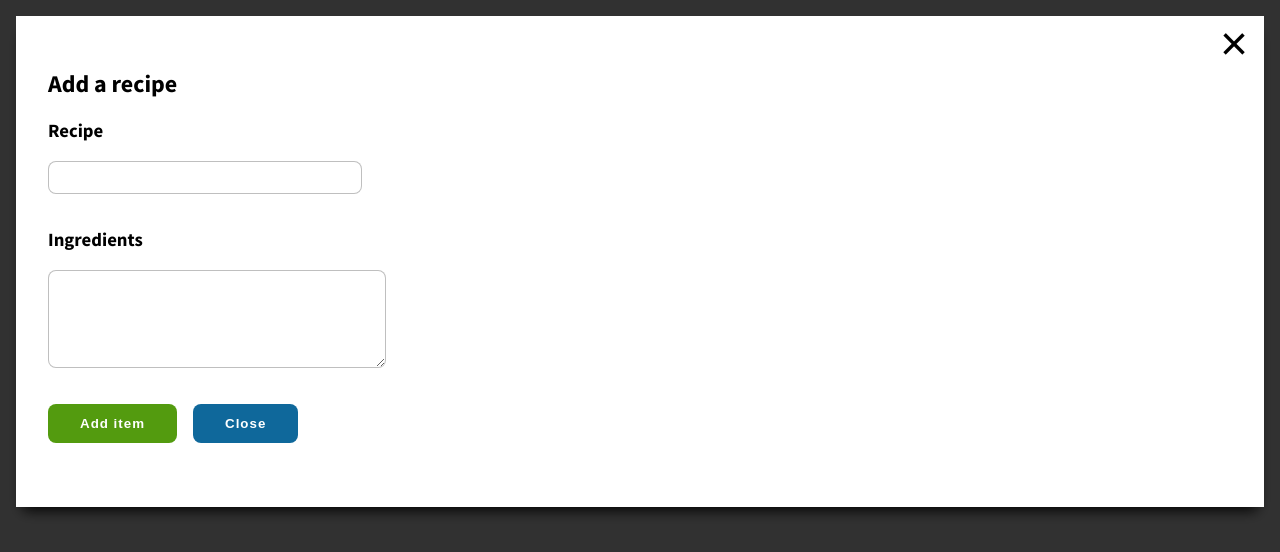
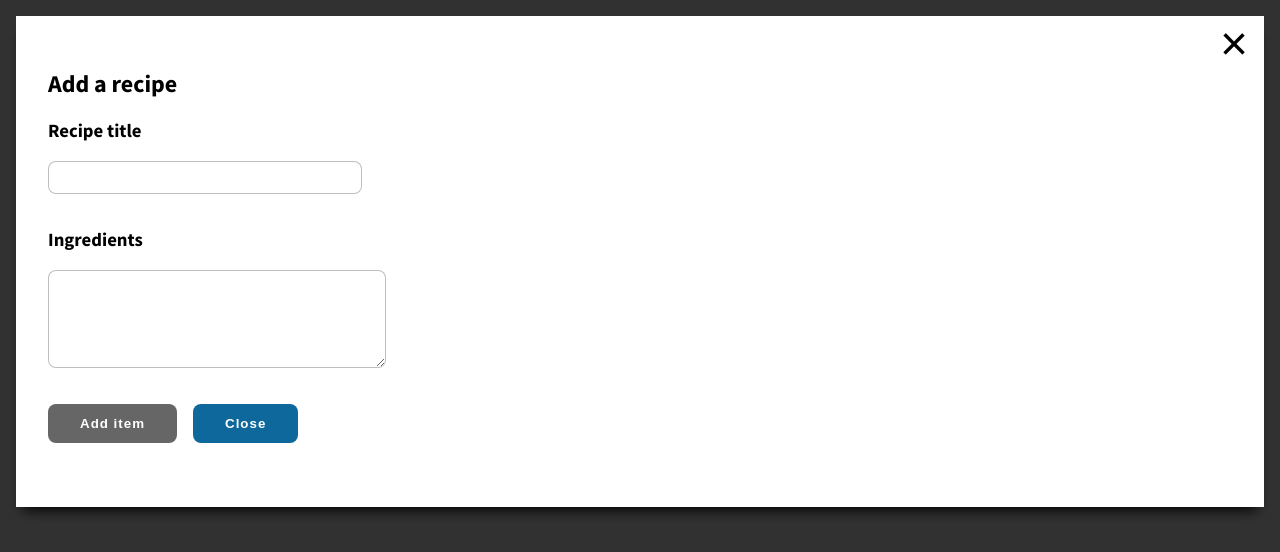
Before and after one commit to lucasgoral/react-crud, a React (Create React App) app: page / in a window 1280 px wide. Both pictures are taken after a click on the button "Add item". Shown: the top 552 px of the page. Built offline with nearby package versions, Linux system fonts and the light colour scheme.

Commit message:
added validation

```diff
--- a/src/components/RecipeForm.jsx
+++ b/src/components/RecipeForm.jsx
@@ -1,5 +1,6 @@
-import React from "react";
+import React, { useState } from "react";
 import PropTypes from "prop-types";
+import { strToArray } from "../utils";
 
 const RecipeForm = ({
   handleSubmit,
@@ -9,28 +10,88 @@
   edit,
   close
 }) => {
+  const initialValidation = {
+    title: title.trim().length > 0,
+    ingredients: strToArray(ingredients).length > 0,
+    titleChanged: false,
+    ingChanged: false
+  };
+
+
+
+  const [validation, seValidation] = useState(initialValidation);
+  const validate = e => {
+
+    if (e.target.name === "title") {
+      seValidation({
+        ...validation,
+        title: e.target.value.trim().length > 0,
+        titleChanged: true
+      });
+    }
+    if (e.target.name === "ingredients") {
+      seValidation({
+        ...validation,
+        ingredients: strToArray(e.target.value).length > 0,
+        ingChanged: true
+      });
+    }
+    console.log(validation);
+
+  };
+  const validAndHandleCHnage = e => {
+    handleChange(e);
+    validate(e);
+  };
   return (
     <div>
       <form action="post">
         <h2>{edit ? "Edit the recipe" : "Add a recipe"}</h2>
         <div>
-          <h3>Recipe</h3>
+          <h3>Recipe title</h3>
           <input
             type="text"
             name="title"
-            onChange={handleChange}
+            onChange={validAndHandleCHnage}
             value={title}
           />
+          <p
+          className='error'
+           style={{
+              display:
+                !validation.title && validation.titleChanged ? "block" : "none"
+            }}
+          >
+            Incorrect title
+          </p>
         </div>
         <div>
           <h3>Ingredients</h3>
           <textarea
             name="ingredients"
-            onChange={handleChange}
+            onChange={validAndHandleCHnage}
             value={ingredients}
           />
+          <p
+            className="error"
+            style={{
+              display:
+                !validation.ingredients && validation.ingChanged ? "block" : "none"
+            }}
+          >
+            Incorrect ingredients list
+          </p>
         </div>
-        <button className="bt bt-good" type="submit" onClick={handleSubmit}>
+        <button
+          className="bt bt-good"
+          type="submit"
+          onClick={handleSubmit}
+          disabled={
+            validation.ingChanged && validation.titleChanged && validation.title && validation.ingredients
+              ? false
+              : true
+          }
+        >
           {edit ? "Edit Item" : "Add item"}
         </button>
         <button type="button" className="bt" onClick={close}>
--- a/src/containers/AddRecipe.jsx
+++ b/src/containers/AddRecipe.jsx
@@ -36,10 +36,8 @@
     e.preventDefault();
     const title = state.title.trim();
     const ingredients = strToArray(state.ingredients);
-    if (title.length > 0 && ingredients.length > 0) {
-      addItem(title, ingredients);
-      close();
-    }
+    addItem(title, ingredients);
+    close();
   };
 
   return (
--- a/src/sass/buttons.scss
+++ b/src/sass/buttons.scss
@@ -3,7 +3,7 @@
     color: $white;
     border: 0;
     background: $color01;
-    transition: opacity 0.2s;
+    transition: opacity 0.2s, background-color 0.4s;
     border-radius: 0.5rem;
     margin-bottom: 2rem;
     margin-top: 1rem;
@@ -40,3 +40,7 @@
     margin-top: 3rem;
     width: 100%;
 }
+
+.bt[disabled] {
+    background-color: $gray;
+}
--- a/src/sass/form.scss
+++ b/src/sass/form.scss
@@ -18,4 +18,8 @@
         border: 1px solid rgba(0, 0, 0, 0.25);
         margin-bottom: 1rem;
     }
+    .error {
+        color: $danger;
+        margin-top: 0;
+    }
 }
--- a/src/sass/index.scss
+++ b/src/sass/index.scss
@@ -8,6 +8,7 @@
 $color02: #e97f02;
 $color03: #f8ca00;
 $danger: #bd1550;
+$gray: #666;
 $good: rgb(83,
 155,
 15);
```
